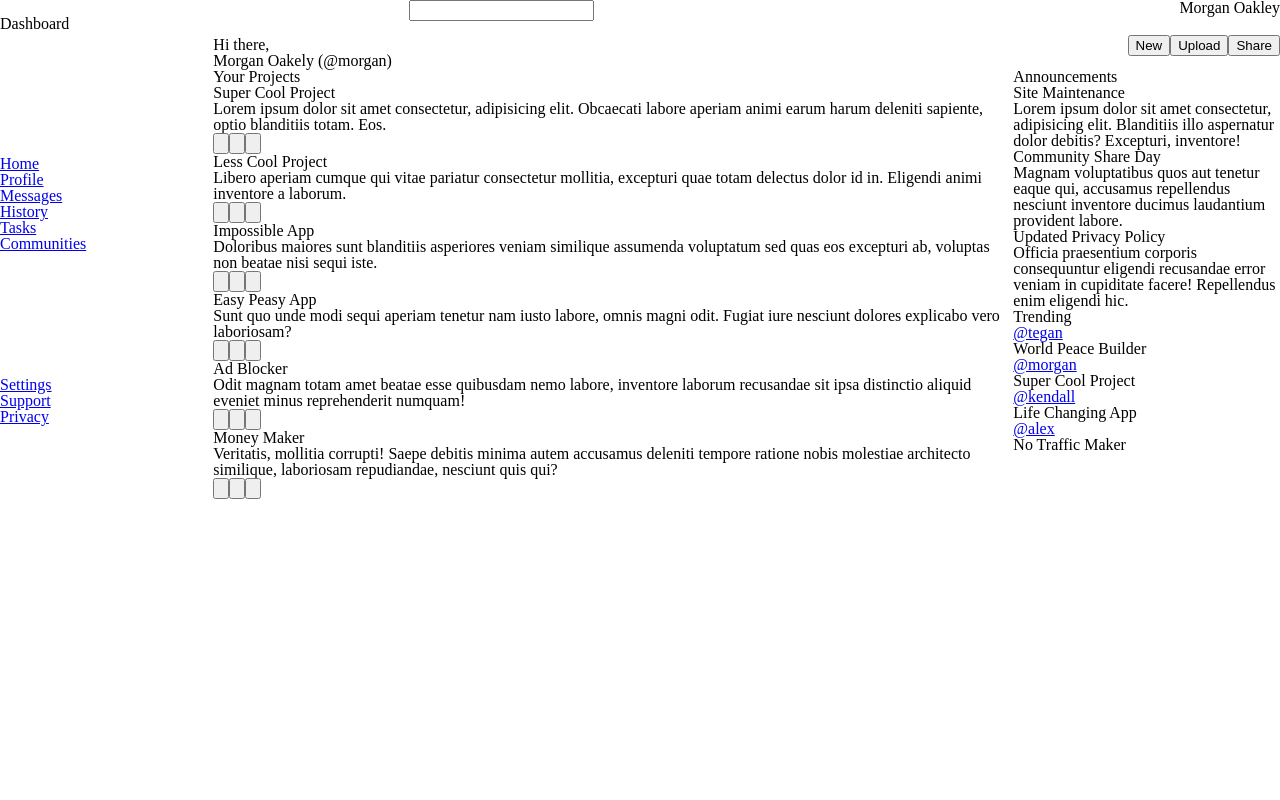
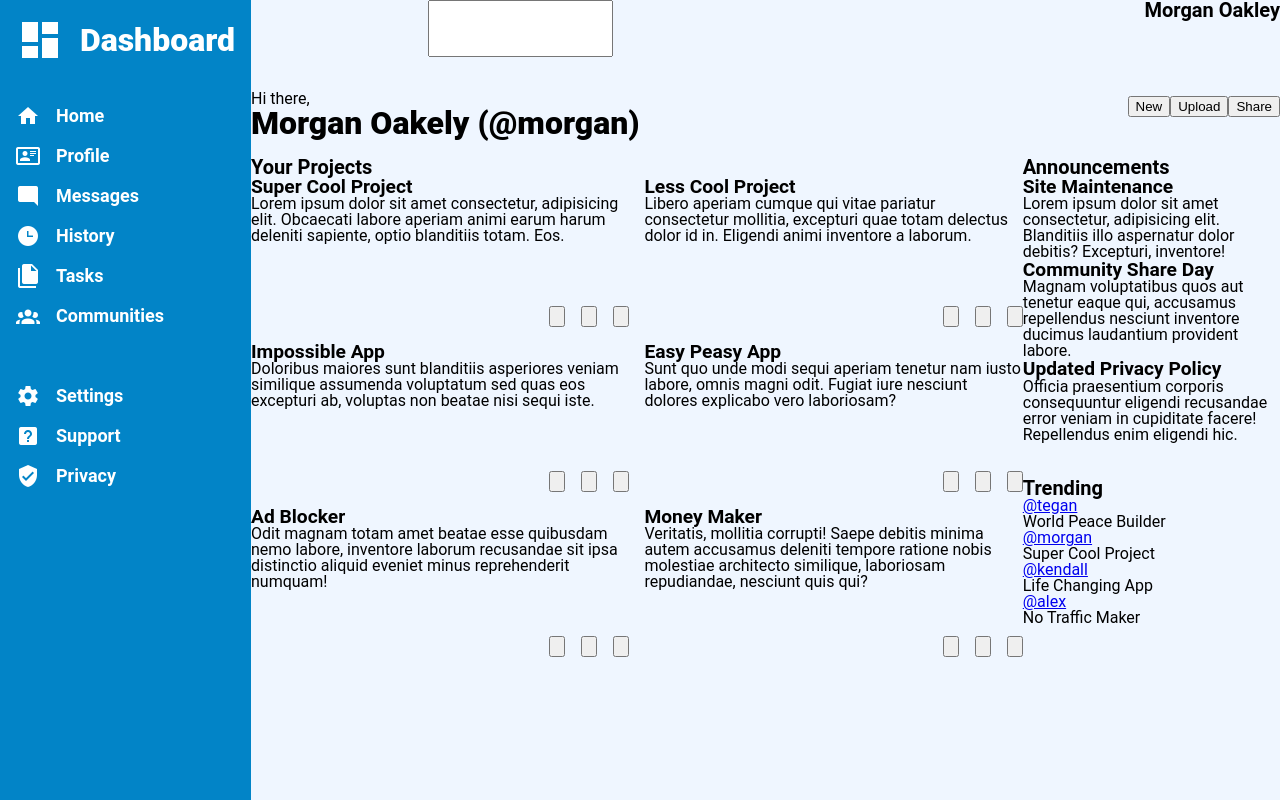
Before and after one commit to RezaVG/Admin-Dashboard, a plain HTML site: page index.html in a window 1280 px wide. Drawn offline with Linux system fonts and the light colour scheme.

Commit message:
styled the sidebar

```diff
--- a/index.html
+++ b/index.html
@@ -9,25 +9,55 @@
   </head>
   <body>
     <section class="sidebar">
-      <div class="title">
-        <img src="" alt="" class="dashboradlogo" />
+      <div class="dash-title">
+        <img
+          src="./images/view-dashboard.png"
+          alt=""
+          class="dashboradlogo"
+          style="display: inline"
+        />
         <h1>Dashboard</h1>
       </div>
       <div class="nav">
         <ul>
-          <li><img src="" alt="" /><a href="#">Home</a></li>
-          <li><img src="" alt="" /><a href="#">Profile</a></li>
-          <li><img src="" alt="" /><a href="#">Messages</a></li>
-          <li><img src="" alt="" /><a href="#">History</a></li>
-          <li><img src="" alt="" /><a href="#">Tasks</a></li>
-          <li><img src="" alt="" /><a href="#">Communities</a></li>
+          <li><img src="./images/home.png" alt="" /><a href="#">Home</a></li>
+          <li>
+            <img src="./images/card-account-details-outline.png" alt="" /><a
+              href="#"
+              >Profile</a
+            >
+          </li>
+          <li>
+            <img src="./images/message-reply.png" alt="" /><a href="#"
+              >Messages</a
+            >
+          </li>
+          <li>
+            <img src="./images/clock-time-three.png" alt="" /><a href="#"
+              >History</a
+            >
+          </li>
+          <li>
+            <img src="./images/file-multiple.png" alt="" /><a href="#">Tasks</a>
+          </li>
+          <li>
+            <img src="./images/account-group.png" alt="" /><a href="#"
+              >Communities</a
+            >
+          </li>
         </ul>
       </div>
       <div class="branding">
         <ul>
-          <li><img src="" alt="" /><a href="#">Settings</a></li>
-          <li><img src="" alt="" /><a href="#">Support</a></li>
-          <li><img src="" alt="" /><a href="#">Privacy</a></li>
+          <li><img src="./images/cog.png" alt="" /><a href="#">Settings</a></li>
+          <li>
+            <img src="./images/help-box.png" alt="" /><a href="#">Support</a>
+          </li>
+          <li>
+            <img src="./images/shield-check.png" alt="" /><a href="#"
+              >Privacy</a
+            >
+          </li>
         </ul>
       </div>
     </section>
--- a/style.css
+++ b/style.css
@@ -129,15 +129,61 @@ table {
 }
 
 /* CSS */
+@import url("https://fonts.googleapis.com/css2?family=Roboto:wght@300;400;700;900&display=swap");
 
 body {
   display: grid;
   grid-template-columns: 1fr 5fr;
+  height: 100vh;
+  font-family: "Roboto", sans-serif;
+  background-color: #eff6ff;
+}
+
+h1 {
+  font-weight: 900;
+  font-size: 2rem;
+}
+
+h3 {
+  font-weight: 700;
+  font-size: 1.25rem;
+}
+
+h4 {
+  font-weight: 700;
+  font-size: 1.2rem;
 }
 
 .sidebar {
   grid-row: span 2;
   display: grid;
+  gap: 2.5rem;
+  align-content: start;
+  background-color: #0284c7;
+  color: white;
+  padding: 1rem;
+}
+
+.sidebar a {
+  text-decoration: none;
+  color: white;
+  font-weight: 700;
+  font-size: 1.125rem;
+}
+
+.sidebar img {
+  margin-right: 1rem;
+}
+
+.sidebar li {
+  display: flex;
+  align-items: center;
+  margin-bottom: 1rem;
+}
+
+.dash-title {
+  display: flex;
+  align-items: center;
 }
 
 header {
@@ -166,3 +212,26 @@ main {
 article {
   grid-row: 1/-1;
 }
+
+.cards {
+  display: grid;
+  grid-template-columns: repeat(2, 1fr);
+  gap: 15px;
+}
+
+.card {
+  height: 150px;
+  display: flex;
+  flex-direction: column;
+}
+
+.card-buttons {
+  display: flex;
+
+  gap: 1rem;
+  align-self: end;
+}
+
+.card > p {
+  flex: 1;
+}
```
Also changed, not shown: images/account-group.png (added), images/card-account-details-outline.png (added), images/clock-time-three.png (added), images/cog.png (added), images/file-multiple.png (added), images/help-box.png (added), images/home.png (added), images/message-reply.png (added), images/shield-check.png (added), images/view-dashboard.png (added).
